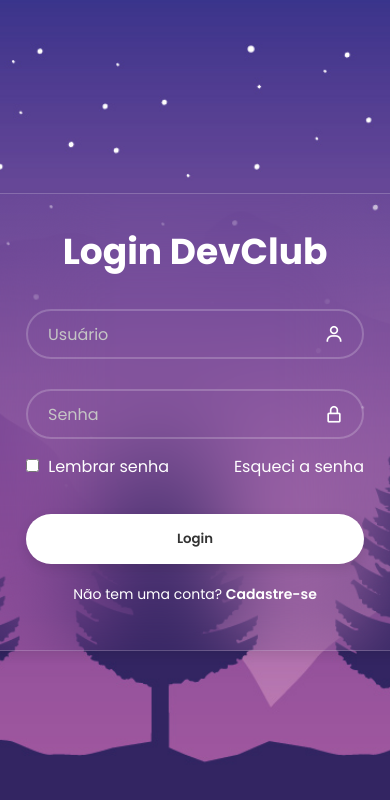
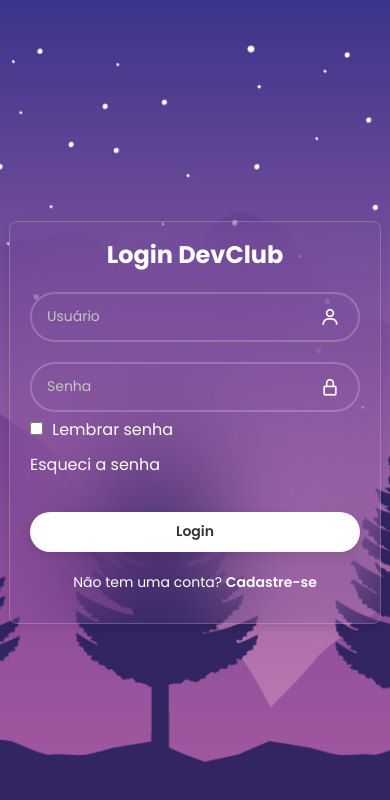
Before and after one commit to Isabellagouveias/login-page-devclub, a plain HTML site: page index.html in a window 390 px wide. Drawn offline with nearby package versions, Linux system fonts and the light colour scheme.

Commit message:
feat: layout responsivo

```diff
--- a/styles.css
+++ b/styles.css
@@ -1,5 +1,4 @@
 @import url('https://fonts.googleapis.com/css2?family=Poppins:wght@300;400;500;600;700&display=swap');
-
 
 * {
     margin: 0;
@@ -105,7 +104,6 @@
     transition: 0.5s;
 }
 
-
 .register-link {
     text-decoration: none;
     text-align: center;
@@ -122,3 +120,57 @@
 .register-link a:hover {
     text-decoration: underline;
 }
+
+/* ======= RESPONSIVIDADE ======= */
+@media (max-width: 768px) {
+    .container {
+        width: 90%;
+        padding: 20px 30px;
+    }
+
+    .container h1 {
+        font-size: 28px;
+    }
+
+    .input-box input {
+        padding: 15px 40px 15px 15px;
+    }
+
+    .login {
+        height: 45px;
+    }
+}
+
+@media (max-width: 480px) {
+    .container {
+        width: 100%;
+        padding: 15px 20px;
+        border-radius: 8px;
+    }
+
+    .container h1 {
+        font-size: 24px;
+    }
+
+    .input-box {
+        margin: 20px 0;
+    }
+
+    .input-box input {
+        font-size: 14px;
+    }
+
+    .login {
+        font-size: 14px;
+        height: 40px;
+    }
+
+    .remember-forgot {
+        flex-direction: column;
+        align-items: flex-start;
+    }
+
+    .remember-forgot a {
+        margin-top: 10px;
+    }
+}
```
